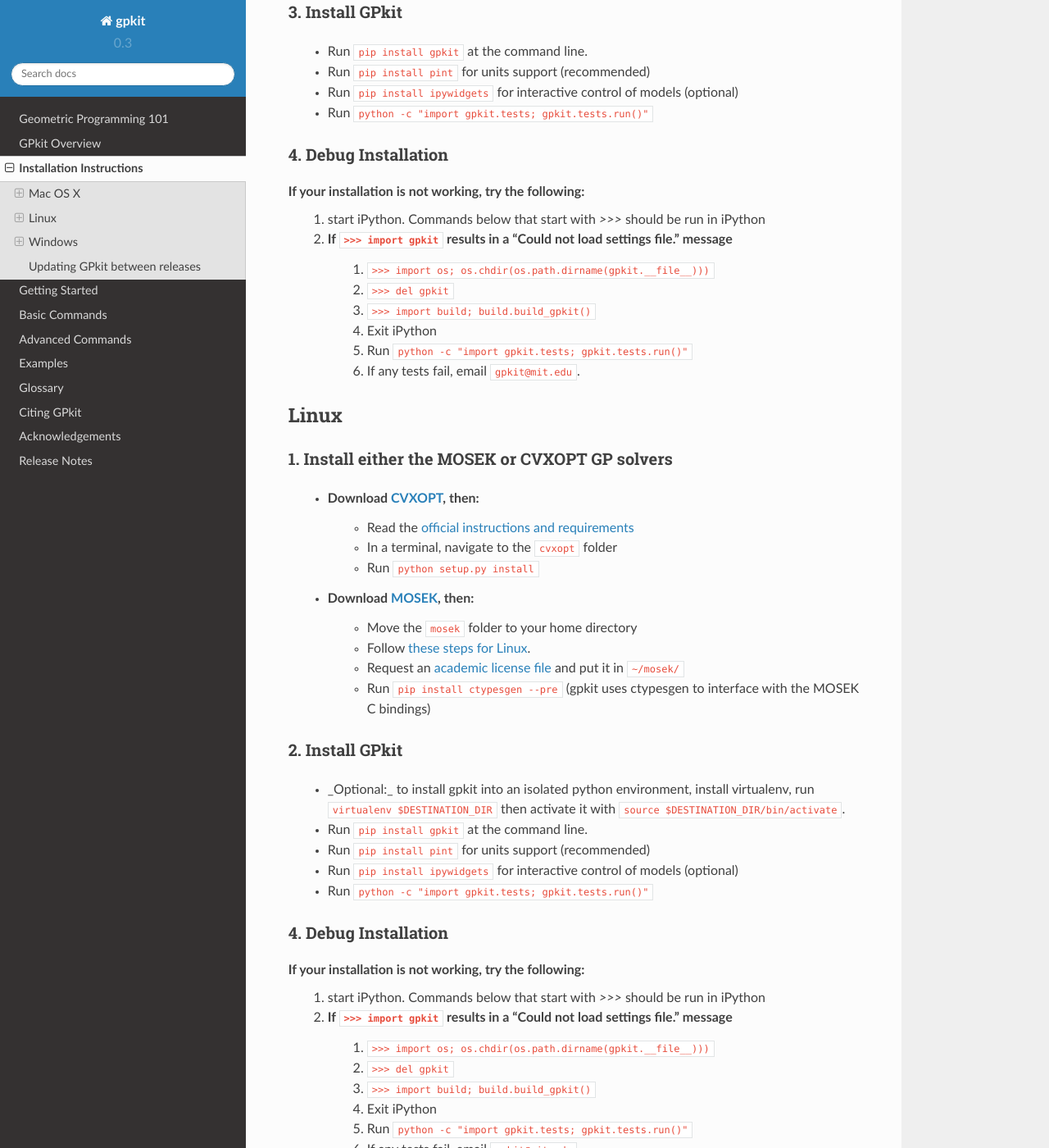
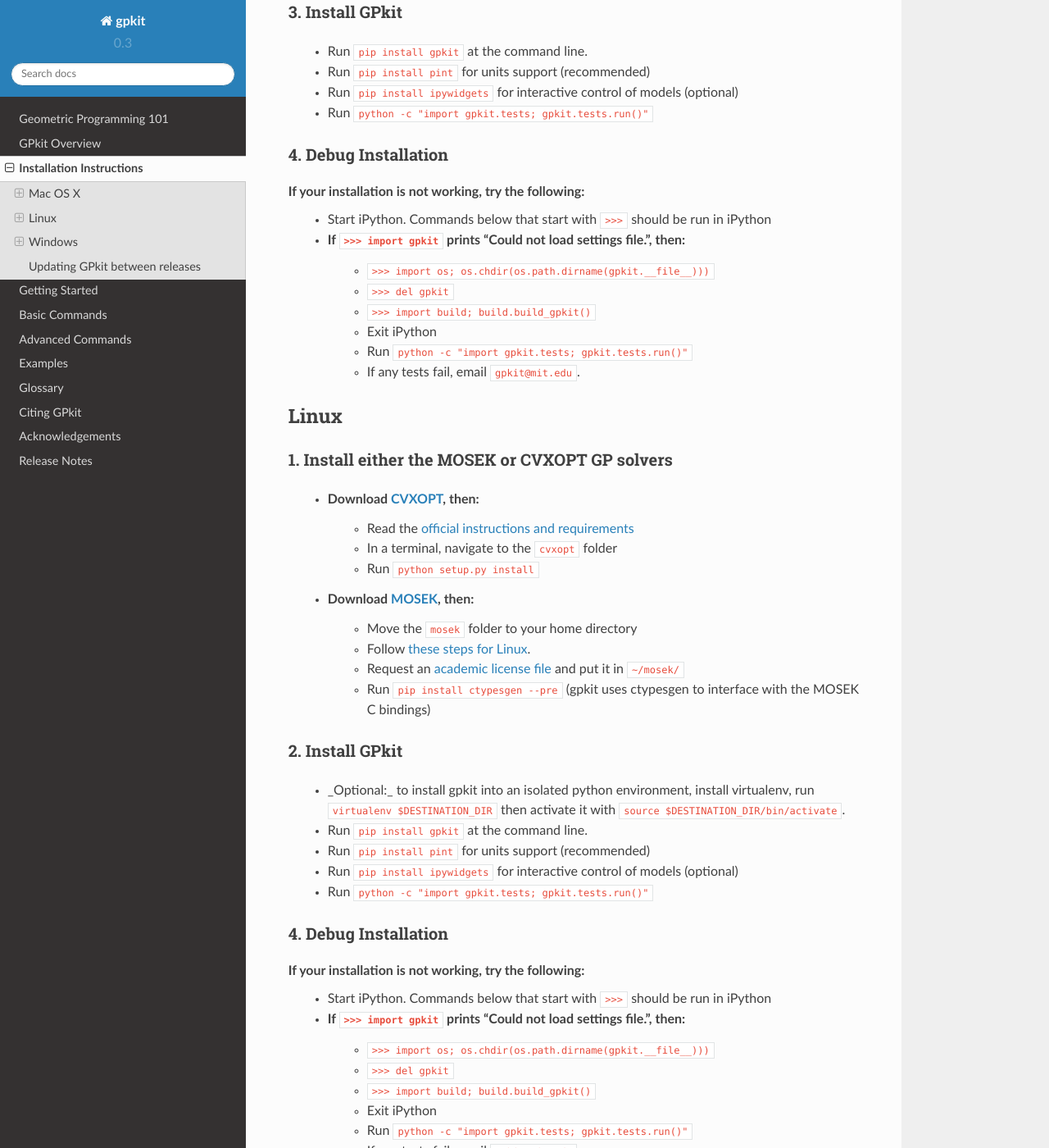
Before and after one commit to convexengineering/gpkit, a Sphinx documentation site: the page built from docs/source/installation.rst, in a window 1280 px wide and 1400 px high, scrolled down 1036 px. Shown: the whole window at 82% size. Built offline with Sphinx 7.4.7 and the Read the Docs theme 2.0.0, drawn with Linux system fonts in a browser that asks for light colours; some of the changed text lies outside the part shown.

Commit message:
use bullets, fix quotes

```diff
--- a/docs/source/installation.rst
+++ b/docs/source/installation.rst
@@ -41,14 +41,14 @@
 4. Debug Installation
 +++++++++++++++++++++
 If your installation is not working, try the following:
-  1. start iPython. Commands below that start with `>>>` should be run in iPython
-  2. If ``>>> import gpkit`` results in a "Could not load settings file." message
-      1. ``>>> import os; os.chdir(os.path.dirname(gpkit.__file__)))``
-      2. ``>>> del gpkit``
-      3. ``>>> import build; build.build_gpkit()``
-      4. Exit iPython
-      5. Run ``python -c "import gpkit.tests; gpkit.tests.run()"``
-      6. If any tests fail, email ``gpkit@mit.edu``.
+  - Start iPython. Commands below that start with ``>>>`` should be run in iPython
+  - If ``>>> import gpkit`` prints "Could not load settings file.", then:
+      - ``>>> import os; os.chdir(os.path.dirname(gpkit.__file__)))``
+      - ``>>> del gpkit``
+      - ``>>> import build; build.build_gpkit()``
+      - Exit iPython
+      - Run ``python -c "import gpkit.tests; gpkit.tests.run()"``
+      - If any tests fail, email ``gpkit@mit.edu``.
 
 
 
@@ -81,14 +81,14 @@
 4. Debug Installation
 +++++++++++++++++++++
 If your installation is not working, try the following:
-  1. start iPython. Commands below that start with `>>>` should be run in iPython
-  2. If ``>>> import gpkit`` results in a "Could not load settings file." message
-      1. ``>>> import os; os.chdir(os.path.dirname(gpkit.__file__)))``
-      2. ``>>> del gpkit``
-      3. ``>>> import build; build.build_gpkit()``
-      4. Exit iPython
-      5. Run ``python -c "import gpkit.tests; gpkit.tests.run()"``
-      6. If any tests fail, email ``gpkit@mit.edu``.
+  - Start iPython. Commands below that start with ``>>>`` should be run in iPython
+  - If ``>>> import gpkit`` prints "Could not load settings file.", then:
+      - ``>>> import os; os.chdir(os.path.dirname(gpkit.__file__)))``
+      - ``>>> del gpkit``
+      - ``>>> import build; build.build_gpkit()``
+      - Exit iPython
+      - Run ``python -c "import gpkit.tests; gpkit.tests.run()"``
+      - If any tests fail, email ``gpkit@mit.edu``.
 
 
 
@@ -128,14 +128,14 @@
 4. Debug Installation
 +++++++++++++++++++++
 If your installation is not working, try the following:
-  1. start iPython. Commands below that start with `>>>` should be run in iPython
-  2. If ``>>> import gpkit`` results in a "Could not load settings file." message
-      1. ``>>> import os; os.chdir(os.path.dirname(gpkit.__file__)))``
-      2. ``>>> del gpkit``
-      3. ``>>> import build; build.build_gpkit()``
-      4. Exit iPython
-      5. Run ``python -c "import gpkit.tests; gpkit.tests.run()"``
-      6. If any tests fail, email ``gpkit@mit.edu``.
+  - Start iPython. Commands below that start with ``>>>`` should be run in iPython
+  - If ``>>> import gpkit`` prints "Could not load settings file.", then:
+      - ``>>> import os; os.chdir(os.path.dirname(gpkit.__file__)))``
+      - ``>>> del gpkit``
+      - ``>>> import build; build.build_gpkit()``
+      - Exit iPython
+      - Run ``python -c "import gpkit.tests; gpkit.tests.run()"``
+      - If any tests fail, email ``gpkit@mit.edu``.
 
 
 Updating GPkit between releases
```
